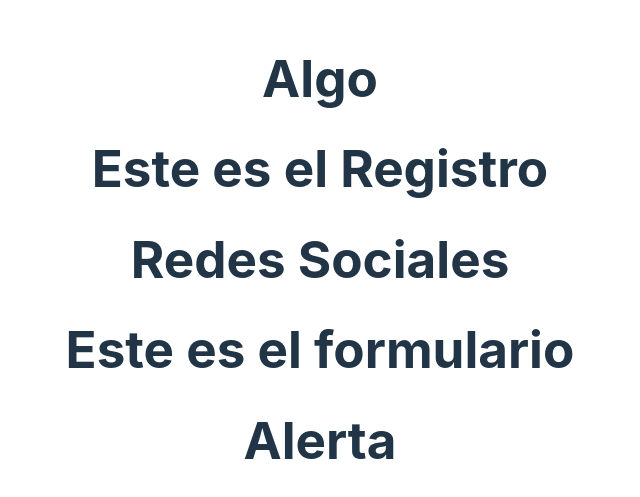
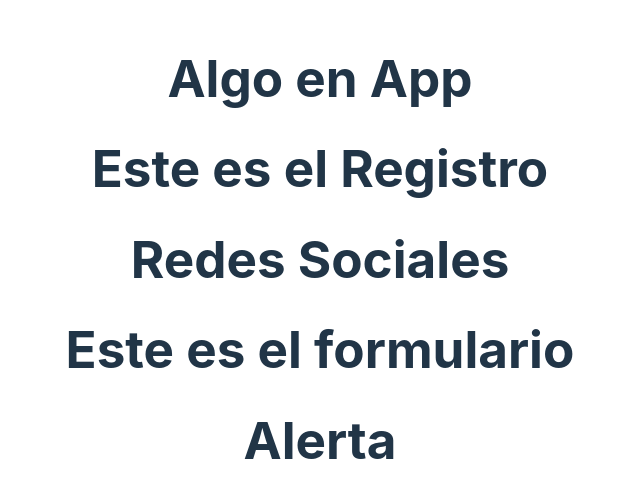
Before and after one commit to jorge2101719/estado_de_los_componentes_y_eventos, a React (Vite) app: page / in a window 1280 px wide. Shown: the part 141-638 px from the top of the page, without its empty margins (320-960 px from the left). Built offline with nearby package versions, Linux system fonts and the light colour scheme.

Commit message:
se instalan dependencia bootstrap 5.0.2

```diff
--- a/package.json
+++ b/package.json
@@ -10,7 +10,9 @@
     "preview": "vite preview"
   },
   "dependencies": {
+    "bootstrap": "^5.0.2",
     "react": "^18.2.0",
+    "react-bootstrap": "^2.9.0-beta.1",
     "react-dom": "^18.2.0"
   },
   "devDependencies": {
--- a/src/App.jsx
+++ b/src/App.jsx
@@ -11,7 +11,7 @@ function App() {
   return (
     <>
       <div>
-        <h1>Algo</h1>
+        <h1>Algo en App</h1>
         <Registro />
       </div>
     </>
```
Also changed, not shown: 1 other file (tests, documents, lock files or other folders).
